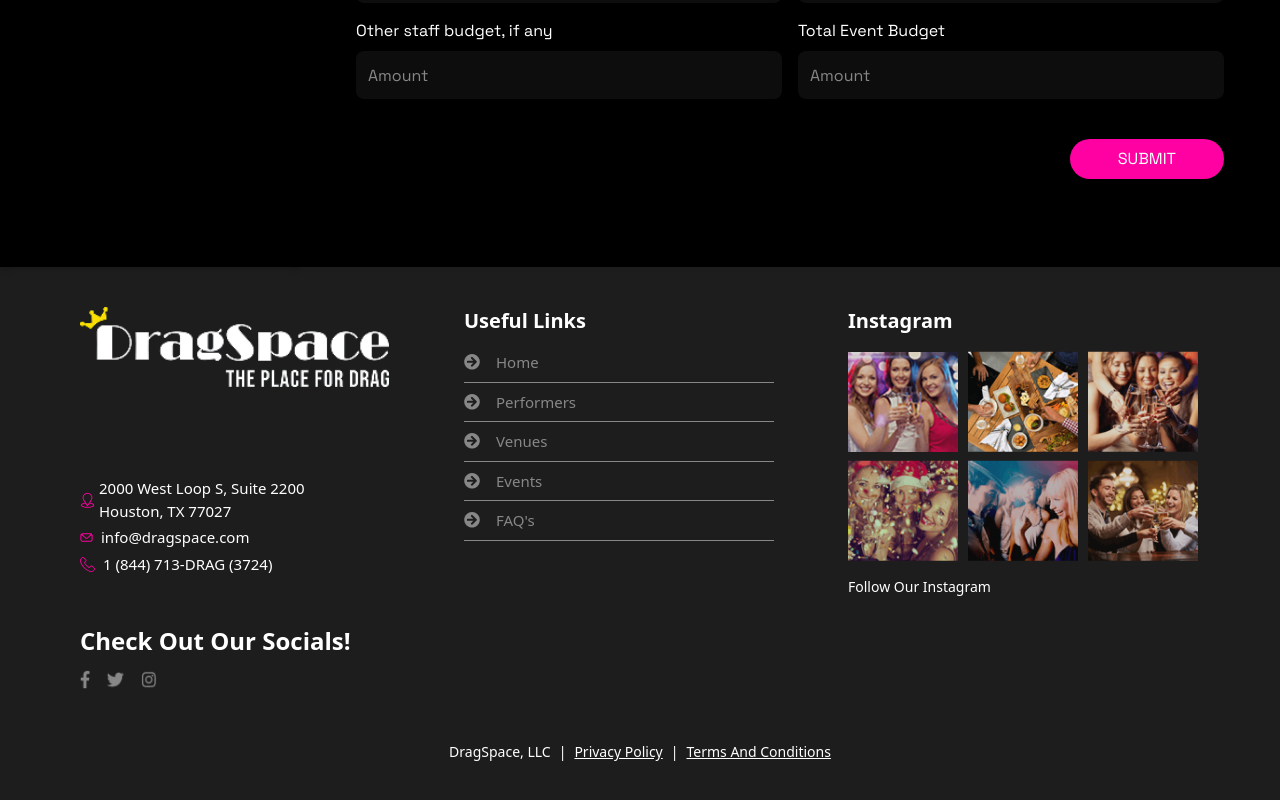
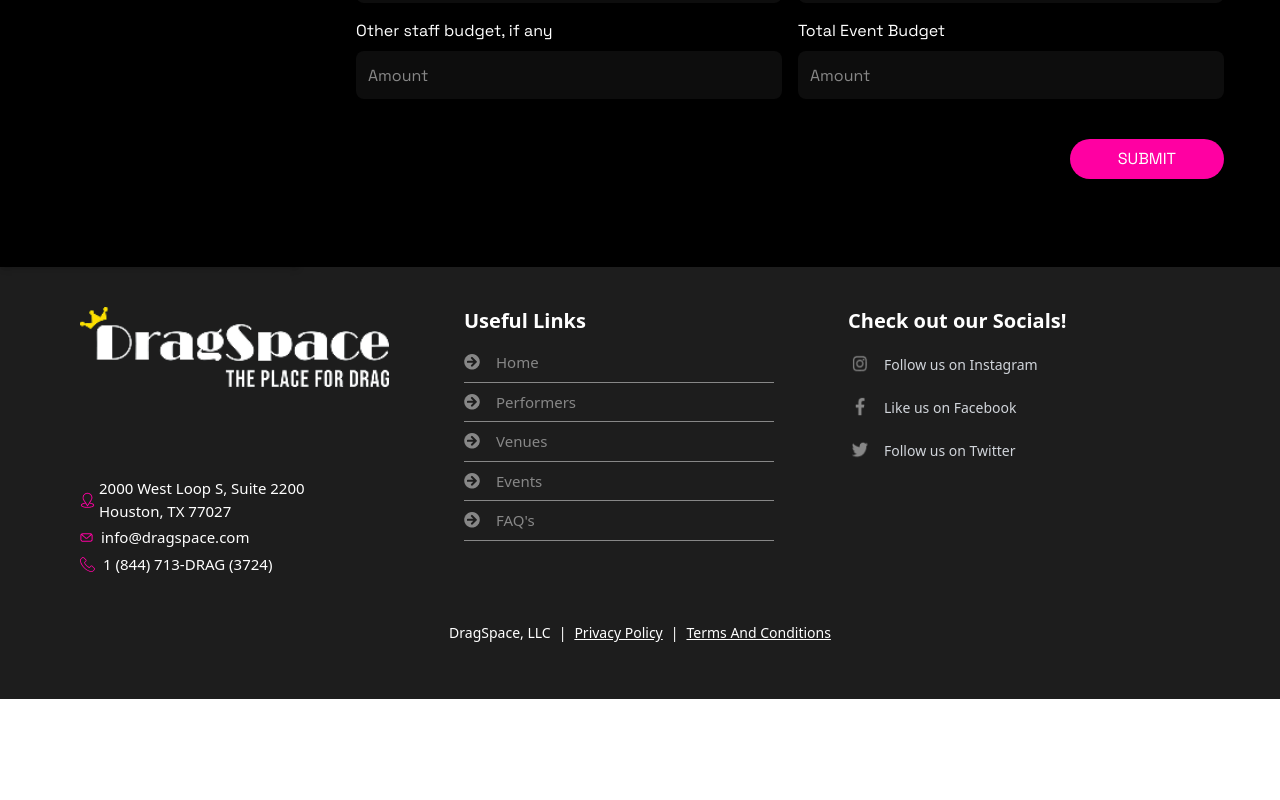
Before and after one commit to HamzaAliKundi/coltable-deshboard-venues, a React (Vite) app: page /event/create-event in a window 1280 px wide. Shown: the part 2263-3063 px from the top of the page. After the commit the page ends 2962 px from the top, so only its background shows below. Built offline with nearby package versions, Linux system fonts and the light colour scheme; no server answers.

Commit message:
fix footer in vnues

```diff
--- a/src/common/Footer.tsx
+++ b/src/common/Footer.tsx
@@ -26,32 +26,6 @@ const Footer = () => {
                 <img src="/footer/phone.png" />1 (844) 713-DRAG (3724)
               </p>
             </div>
-            <h3 className="mt-12 text-[24px] font-bold capitalize">
-            Check Out Our Socials!
-          </h3>
-          <div className="flex gap-4 mt-2">
-            <a href="https://www.facebook.com/profile.php?id=61574105501530" target="_blank" rel="noopener noreferrer">
-              <img
-                src="/footer/facebook.png"
-                alt="Facebook"
-                className="w-[9.98px] h-[27px] cursor-pointer"
-              />
-            </a>
-            <a href="https://x.com/Yourdragspace" target="_blank" rel="noopener noreferrer">
-              <img
-                src="/footer/twitter.png"
-                alt="Twitter"
-                className="w-[18.61px] h-[27px] cursor-pointer"
-              />
-            </a>
-            <a href="https://www.instagram.com/officialdragspace" target="_blank" rel="noopener noreferrer">
-              <img
-                src="/footer/instagram.png"
-                alt="Instagram"
-                className="w-[16.36px] h-[27px] cursor-pointer"
-              />
-            </a>
-          </div>
           </div>
 
           {/* Useful Links */}
@@ -91,48 +65,41 @@ const Footer = () => {
             </ul>
           </div>
 
-          {/* Instagram Section */}
+          {/* Social Media Links */}
           <div>
-            <h3 className="text-xl font-bold">Instagram</h3>
-            <div className="mt-4 grid grid-cols-3 gap-2">
-              <img
-                src="/footer/insta1.png"
-                width={110}
-                height={103}
-                alt="Instagram 1"
-              />
-              <img
-                src="/footer/insta2.png"
-                width={110}
-                height={103}
-                alt="Instagram 2"
-              />
-              <img
-                src="/footer/insta3.png"
-                width={110}
-                height={103}
-                alt="Instagram 3"
-              />
-              <img
-                src="/footer/insta4.png"
-                width={110}
-                height={103}
-                alt="Instagram 4"
-              />
-              <img
-                src="/footer/insta5.png"
-                width={110}
-                height={103}
-                alt="Instagram 5"
-              />
-              <img
-                src="/footer/insta6.png"
-                width={110}
-                height={103}
-                alt="Instagram 6"
-              />
+            <h3 className="text-xl font-bold">Check out our Socials!</h3>
+            <div className="mt-4 space-y-4">
+              <a href="https://www.instagram.com/officialdragspace" target="_blank" rel="noopener noreferrer" className="flex items-center text-gray-300 hover:text-[#FF00A2] transition-colors">
+                <div className="w-[24px] flex justify-center mr-3">
+                  <img
+                    src="/footer/instagram.png"
+                    alt="Instagram"
+                    className="w-[16.36px] h-[27px]"
+                  />
+                </div>
+                <span className="text-sm">Follow us on Instagram</span>
+              </a>
+              <a href="https://www.facebook.com/profile.php?id=61574105501530" target="_blank" rel="noopener noreferrer" className="flex items-center text-gray-300 hover:text-[#FF00A2] transition-colors">
+                <div className="w-[24px] flex justify-center mr-3">
+                  <img
+                    src="/footer/facebook.png"
+                    alt="Facebook"
+                    className="w-[9.98px] h-[27px]"
+                  />
+                </div>
+                <span className="text-sm">Like us on Facebook</span>
+              </a>
+              <a href="https://x.com/Yourdragspace" target="_blank" rel="noopener noreferrer" className="flex items-center text-gray-300 hover:text-[#FF00A2] transition-colors">
+                <div className="w-[24px] flex justify-center mr-3">
+                  <img
+                    src="/footer/twitter.png"
+                    alt="Twitter"
+                    className="w-[18.61px] h-[27px]"
+                  />
+                </div>
+                <span className="text-sm">Follow us on Twitter</span>
+              </a>
             </div>
-            <p className="mt-4 text-sm">Follow Our Instagram</p>
           </div>
         </div>
         <div className="mt-8 py-4">
```
